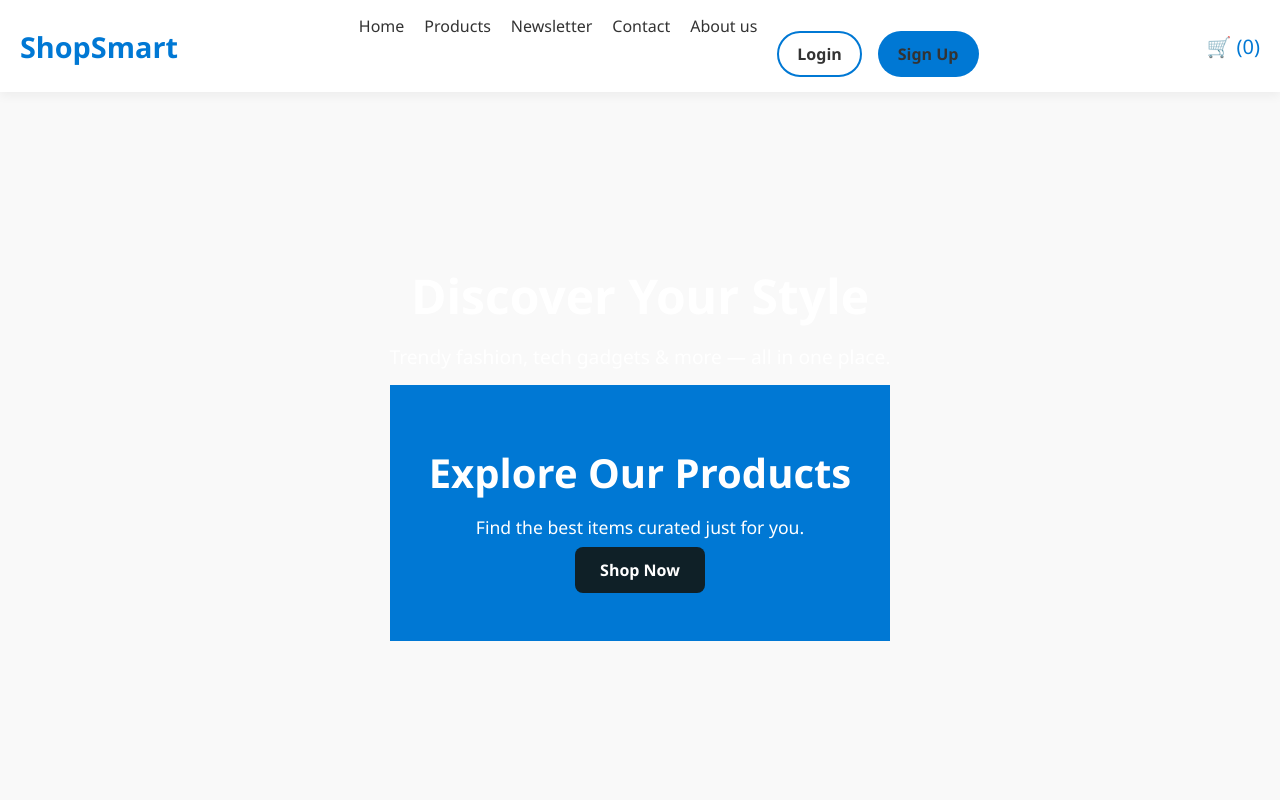
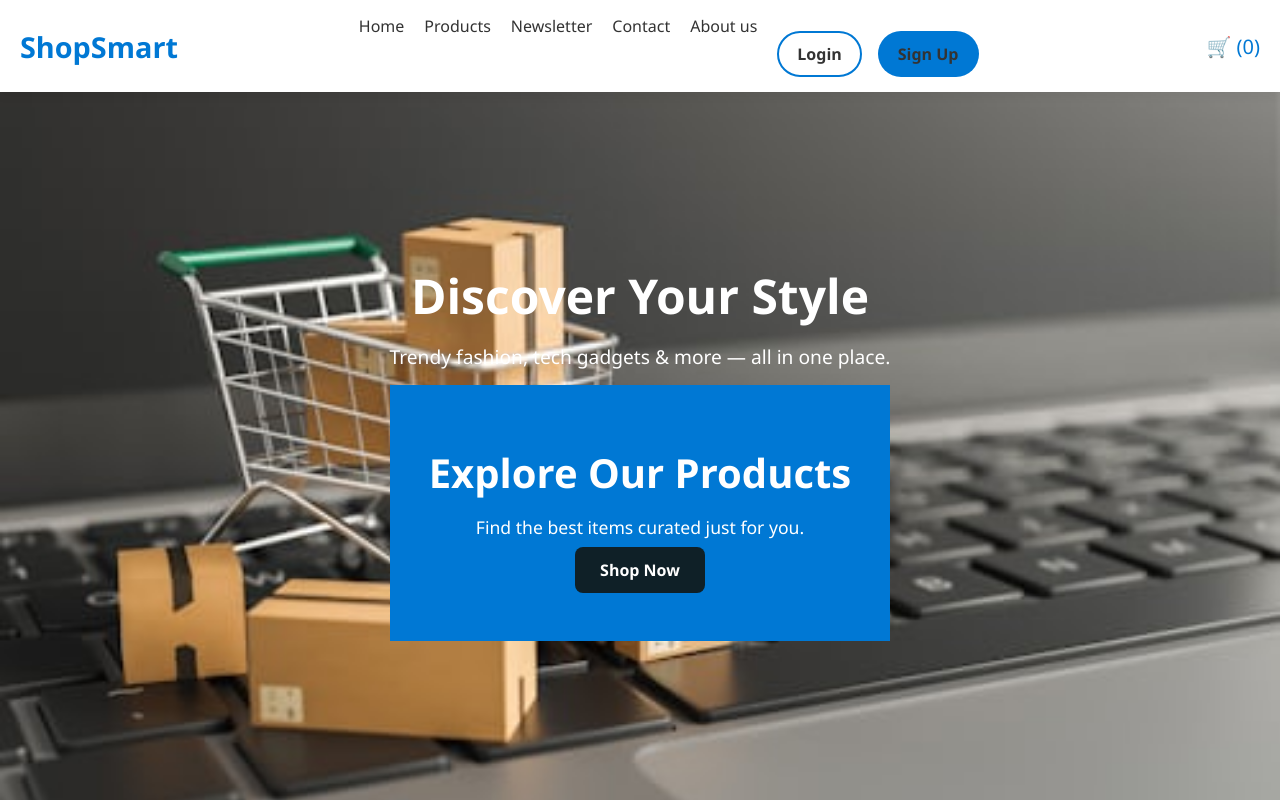
Before and after one commit to Adavid823/E-commerce-website, a plain HTML site: page index.html in a window 1280 px wide. Shown: the top 800 px of the page. Drawn offline with Linux system fonts and the light colour scheme.

Commit message:
Update style.css

```diff
--- a/style.css
+++ b/style.css
@@ -151,7 +151,7 @@ body {
 /* Hero Section */
 .hero {
   height: 90vh;
-  background: url("image/background.jpeg") center/cover no-repeat;
+  background: url("background.jpeg") center/cover no-repeat;
   display: flex;
   align-items: center;
   justify-content: center;
```
